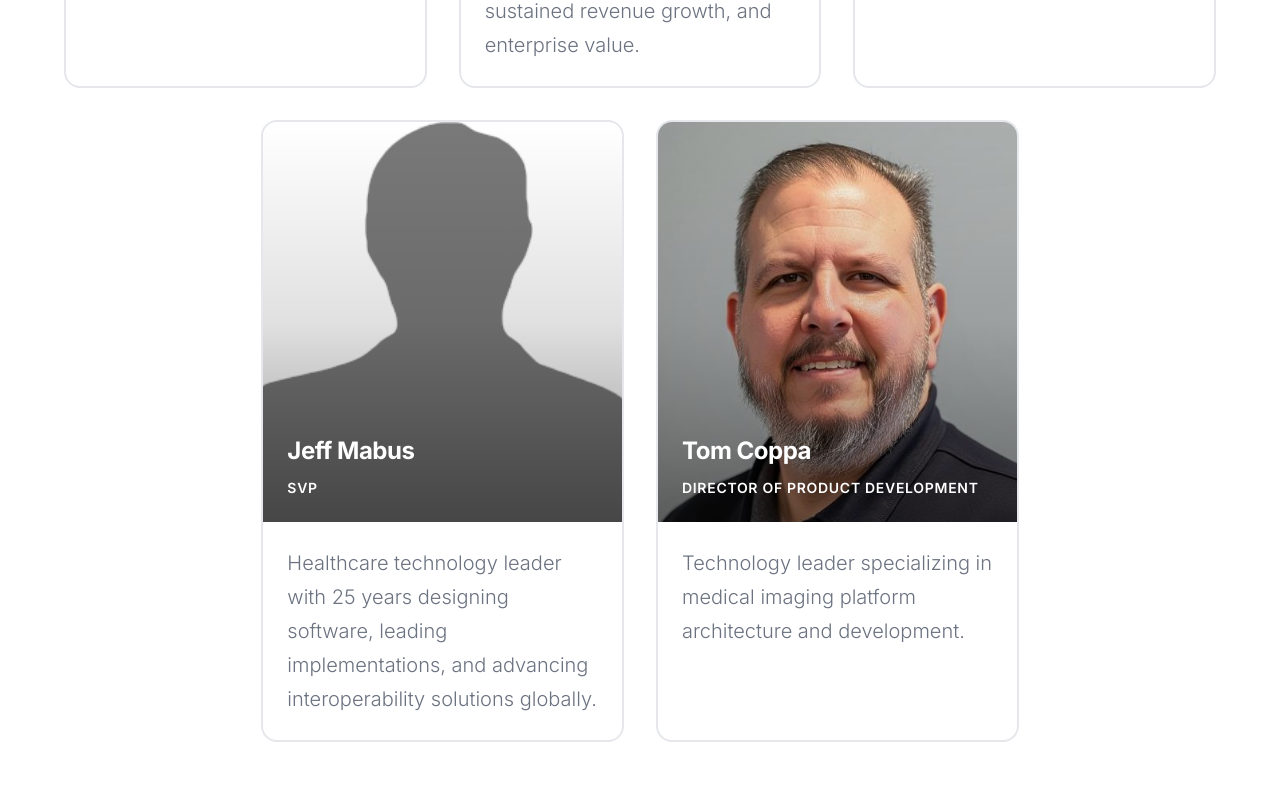
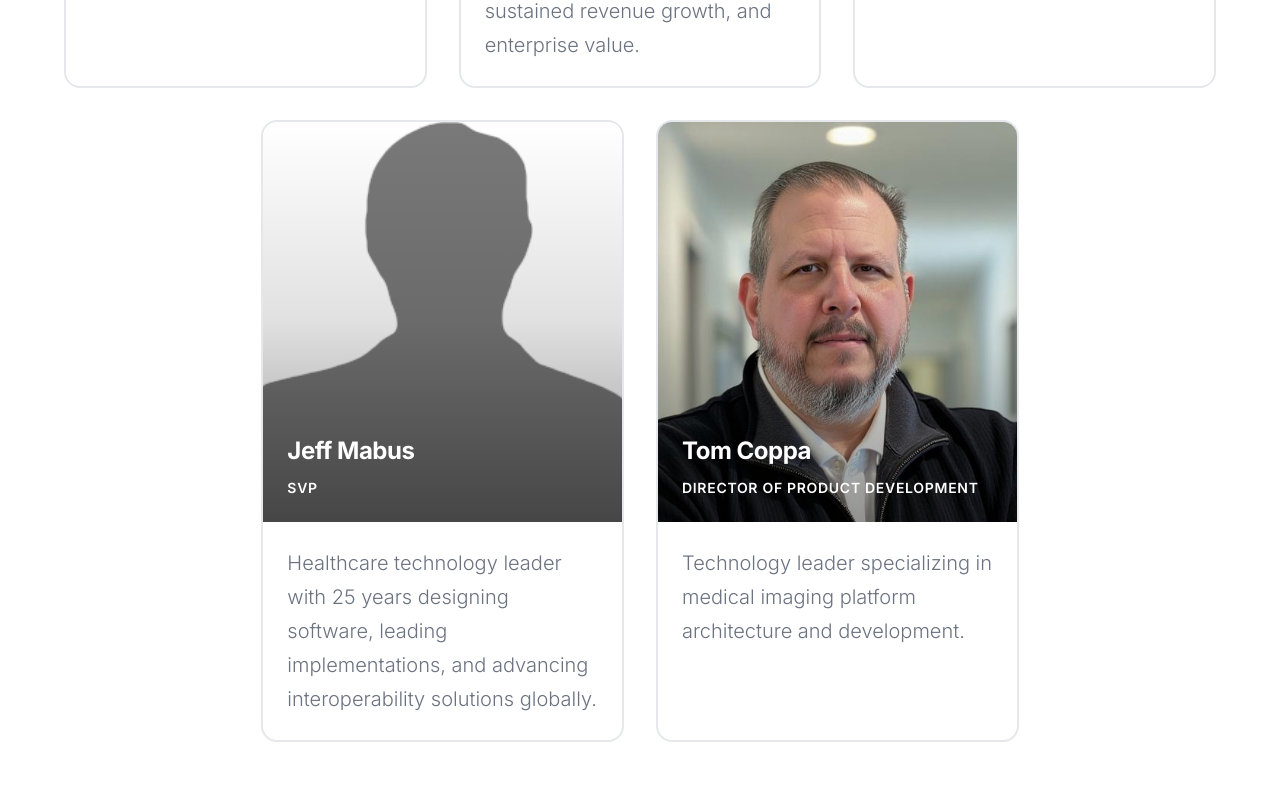
Before and after one commit to twicecoder10/nxxus, a React (Vite) app: page /about in a window 1280 px wide. Shown: the part 1080-1880 px from the top of the page. Built offline with nearby package versions, Linux system fonts and the light colour scheme.

Commit message:
Update TeamSection: replace Tom Coppa image, adjust image positioning; reduce logo size in Navigation and Footer

```diff
--- a/src/components/Footer.tsx
+++ b/src/components/Footer.tsx
@@ -47,7 +47,7 @@ export function Footer() {
               <img
                 src="/Final long_Long Logo Black BG.png"
                 alt="NXXIM Logo"
-                style={{ height: '3rem', width: 'auto' }}
+                style={{ height: '1.75rem', width: 'auto' }}
               />
             </div>
             <p className="text-[#94B3D8]/60" style={{ fontSize: '0.875rem', lineHeight: 1.6 }}>
--- a/src/components/Navigation.tsx
+++ b/src/components/Navigation.tsx
@@ -98,7 +98,7 @@ export function Navigation() {
               <img
                 src={shouldShowWhiteBg ? '/Final long_Long Logo White BG.png' : '/Final long_Long Logo Black BG.png'}
                 alt="NXXIM Logo"
-                style={{ height: 'clamp(2rem, 5vw, 3rem)', width: 'auto' }}
+                style={{ height: 'clamp(1.25rem, 3vw, 1.75rem)', width: 'auto' }}
               />
             </motion.div>
           </Link>
--- a/src/components/TeamSection.tsx
+++ b/src/components/TeamSection.tsx
@@ -2,7 +2,7 @@ import { motion, useScroll, useTransform } from 'motion/react';
 import { useRef } from 'react';
 import React from 'react';
 import warrenImage from '../../pics/warren.webp';
-import tomImage from '../../pics/TomCoppaHeadShot02.jpg';
+import tomImage from '../../pics/TomCoppaHeadShot01.jpg';
 import tomImagedol from '../../pics/genericpic.jpg';
 import aviImage from '../../pics/avi.jpg';
 import genericImage from '../../pics/genericpic.jpg';
@@ -262,6 +262,18 @@ function TeamCard({ member, index, shouldCenter = false }: { member: any; index:
   const isAviGrossman = member.name === 'Avi Grossman, MBA';
   const isRobGonda = member.name === 'Rob Gonda';
   const isTomCoppa = member.name === 'Tom Coppa';
+  const isDrBarryMangel = member.name === 'Dr. Barry D. Mangel, MD';
+
+  // Determine object position based on member
+  let objectPosition = 'center top';
+  if (isRobGonda) {
+    objectPosition = 'center 35%';
+  } else if (isTomCoppa) {
+    objectPosition = 'center 29%'; // Moved up to reduce gap at top
+  } else if (isDrBarryMangel) {
+    objectPosition = 'center 1%'; // Moved down (from 'center top' to increase gap at top)
+  }
+
   return (
     <motion.div
       className={`group h-full ${isAviGrossman ? 'avi-grossman-card' : ''}`}
@@ -279,7 +291,7 @@ function TeamCard({ member, index, shouldCenter = false }: { member: any; index:
             src={member.image}
             alt={member.name}
             className="w-full h-full object-cover"
-            style={{ objectPosition: isRobGonda ? 'center 35%' : isTomCoppa ? 'center 10%' : 'center top' }}
+            style={{ objectPosition }}
           />
 
           {/* Gradient Overlay */}
```
Also changed, not shown: pics/TomCoppaHeadShot01.jpg (added).
